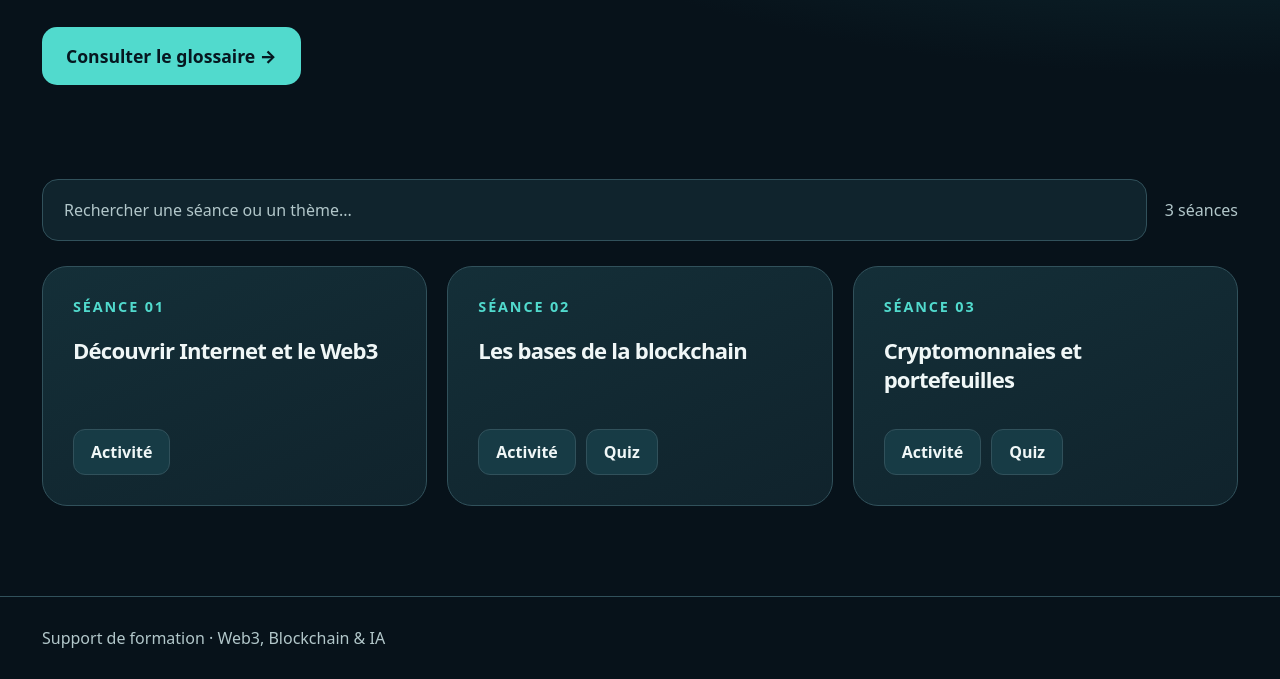
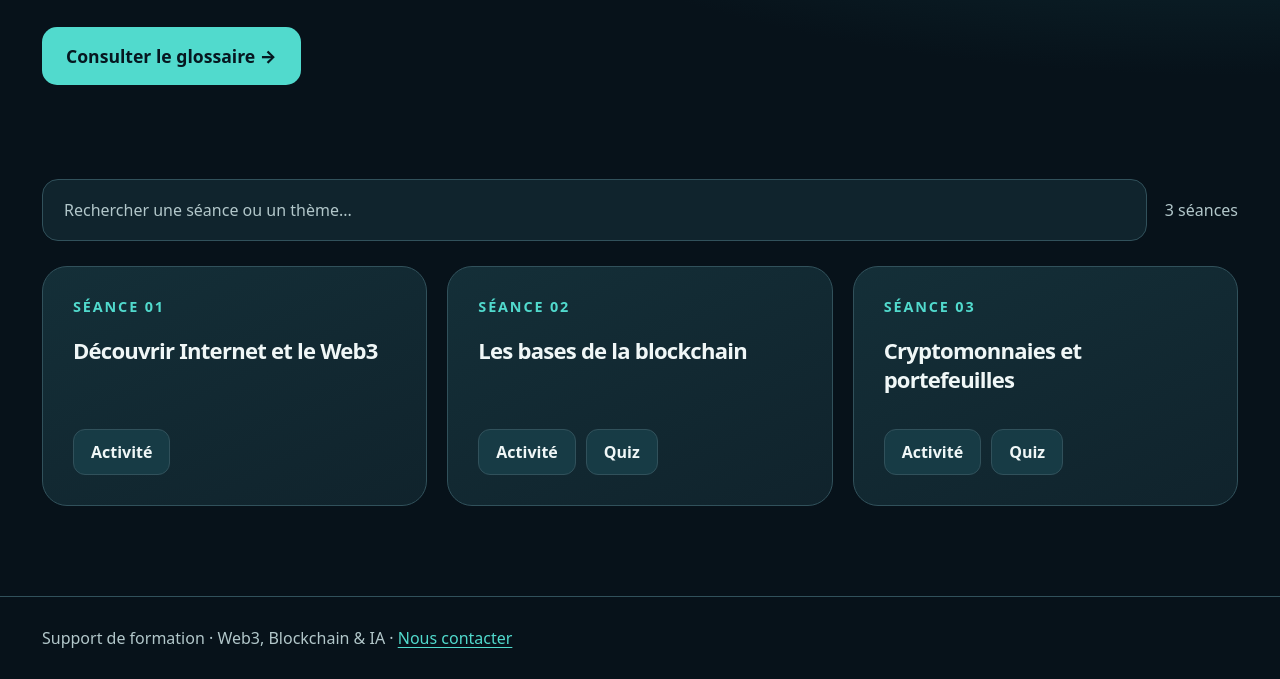
Before and after one commit to smartzformation/formation-web3, a plain HTML site: page index.html in a window 1280 px wide. Shown: the part 295-974 px from the top of the page. Drawn offline with Linux system fonts and the light colour scheme.

Commit message:
Ajouter lien contact en pied de page

```diff
--- a/index.html
+++ b/index.html
@@ -24,7 +24,7 @@ h1{font-size:clamp(3rem,6.3vw,6rem);letter-spacing:-.075em;line-height:1.05;marg
 .actions a{background:#173b45;border:1px solid var(--border);border-radius:12px;color:var(--white);text-decoration:none;padding:11px 17px;font-weight:750}
 .actions a:hover,.actions a:focus-visible{background:#25545d;outline-color:var(--mint)}
 .empty{color:var(--muted);font-size:1.1rem}
-footer{border-top:1px solid var(--border);color:var(--muted);padding:30px max(42px,calc((100vw - 1366px)/2));font-size:1rem}
+footer a{color:var(--mint);text-decoration:underline;text-underline-offset:3px}footer{border-top:1px solid var(--border);color:var(--muted);padding:30px max(42px,calc((100vw - 1366px)/2));font-size:1rem}
 @media(max-width:900px){.cards{grid-template-columns:repeat(2,minmax(0,1fr))}main{padding:55px 26px 70px}.catalogue{margin-top:70px}}
 @media(max-width:620px){.cards{grid-template-columns:1fr}.searchline{flex-direction:column;align-items:stretch}.card{min-height:210px}h1{letter-spacing:-.05em}main{padding:42px 20px 60px}footer{padding:25px 20px}}
 </style>
@@ -43,7 +43,7 @@ footer{border-top:1px solid var(--border);color:var(--muted);padding:30px max(42
 <p class="empty" id="empty" hidden>Aucune séance ne correspond à ta recherche.</p>
 </section>
 </main>
-<footer>Support de formation · Web3, Blockchain &amp; IA</footer>
+<footer>Support de formation · Web3, Blockchain &amp; IA · <a href="./contact.html">Nous contacter</a></footer>
 <script>
 'use strict';
 // Ajouter une entrée lorsqu'une séance est prête à être publiée.
```
